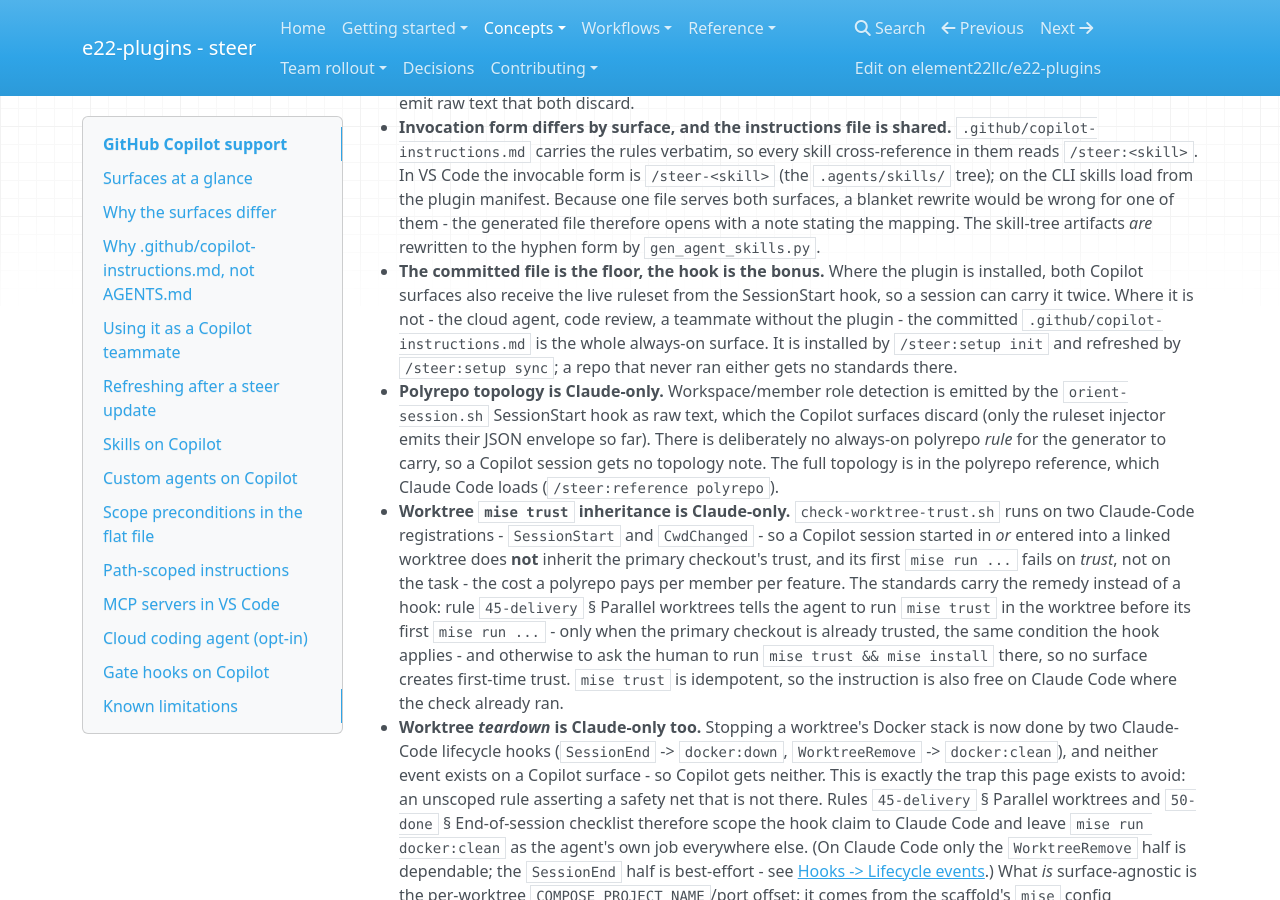
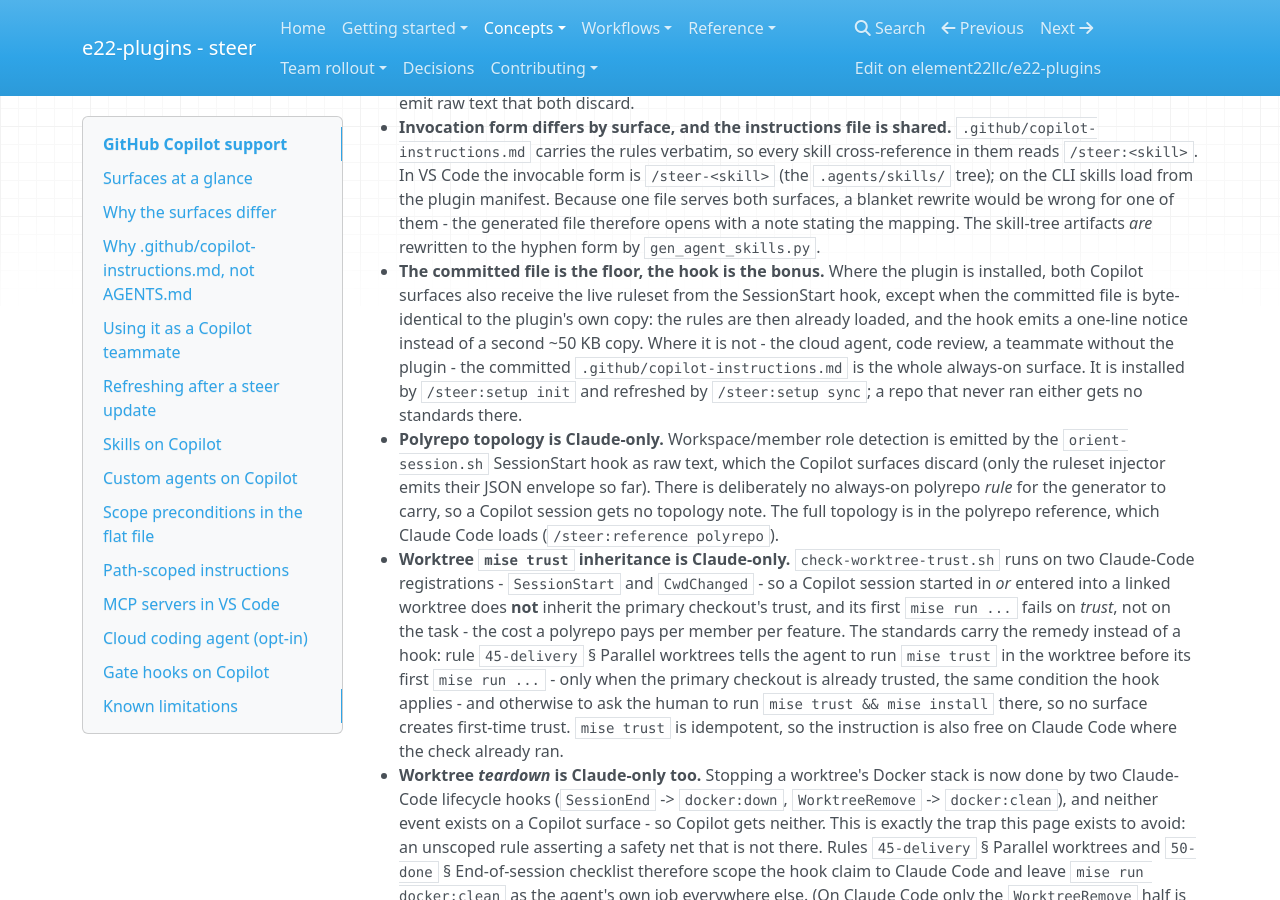
Before and after one commit to element22llc/e22-plugins, an MkDocs documentation site: the page built from docs/concepts/copilot-support.md, in a window 1280 px wide and 900 px high, scrolled down 9668 px. Built offline with MkDocs 1.6.1, drawn with Linux system fonts in a browser that asks for light colours; nearby versions of some CDN libraries.

Commit message:
fix(hooks): skip the Copilot ruleset injection when the committed copy is current
On Copilot with the plugin installed, the SessionStart hook injected the
ruleset that .github/copilot-instructions.md already carries. When that
file is byte-identical to the plugin's own copy, the hook now emits a
one-line notice instead. Code mode only; a stale copy and Claude Code are
unaffected.

Refs #767

Co-Authored-By: Claude Opus 5.5 (1M context) <noreply@anthropic.com>

```diff
--- a/docs/concepts/copilot-support.md
+++ b/docs/concepts/copilot-support.md
@@ -453,7 +453,9 @@ the standards in `.github/copilot-instructions.md`.
   `gen_agent_skills.py`.
 - **The committed file is the floor, the hook is the bonus.** Where the plugin
   is installed, both Copilot surfaces also receive the live ruleset from the
-  SessionStart hook, so a session can carry it twice. Where it is not - the
+  SessionStart hook, except when the committed file is byte-identical to the
+  plugin's own copy: the rules are then already loaded, and the hook emits a
+  one-line notice instead of a second ~50 KB copy. Where it is not - the
   cloud agent, code review, a teammate without the plugin - the committed
   `.github/copilot-instructions.md` is the whole always-on surface. It is
   installed by `/steer:setup init` and refreshed by `/steer:setup sync`; a repo
```
Also changed, not shown: docs/reference/hooks.md (+1 -1 lines), plugins/steer/templates/scaffold/MANIFEST.md (+1 -1 lines), 3 other files.
